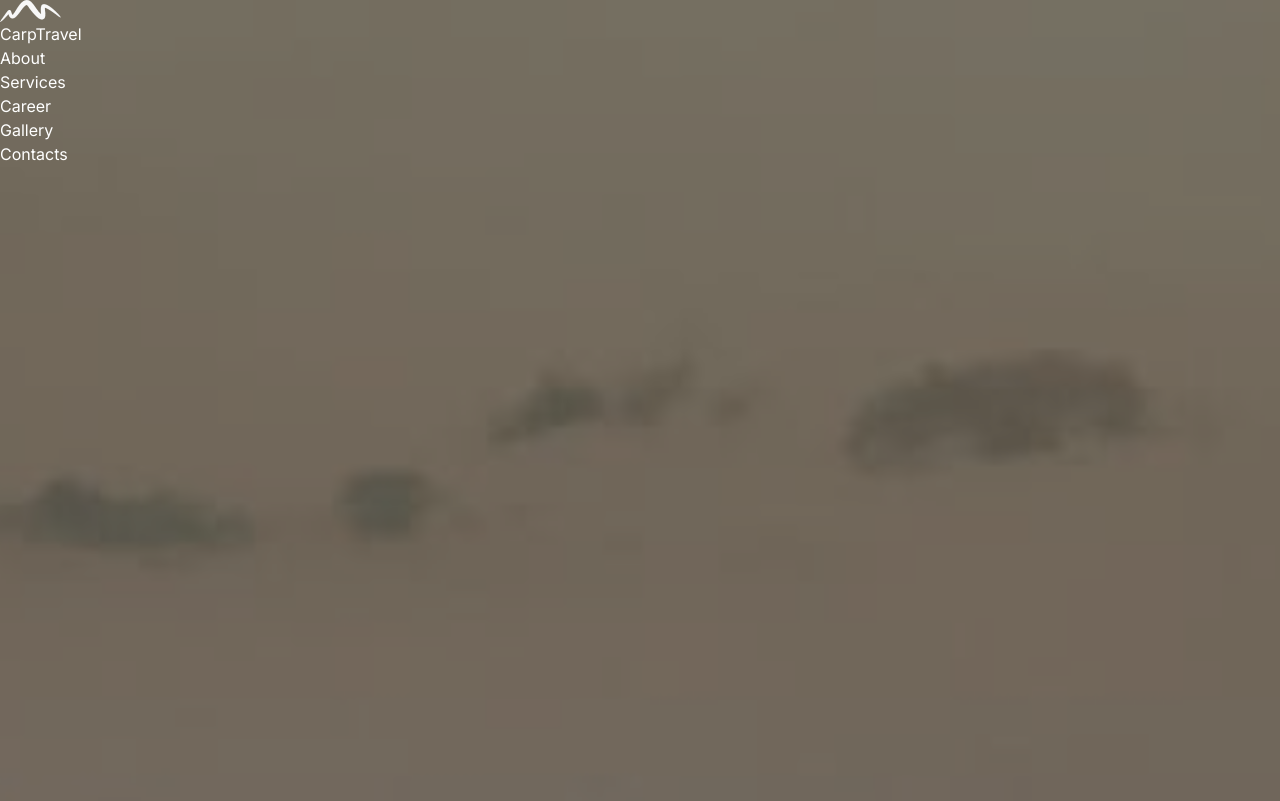
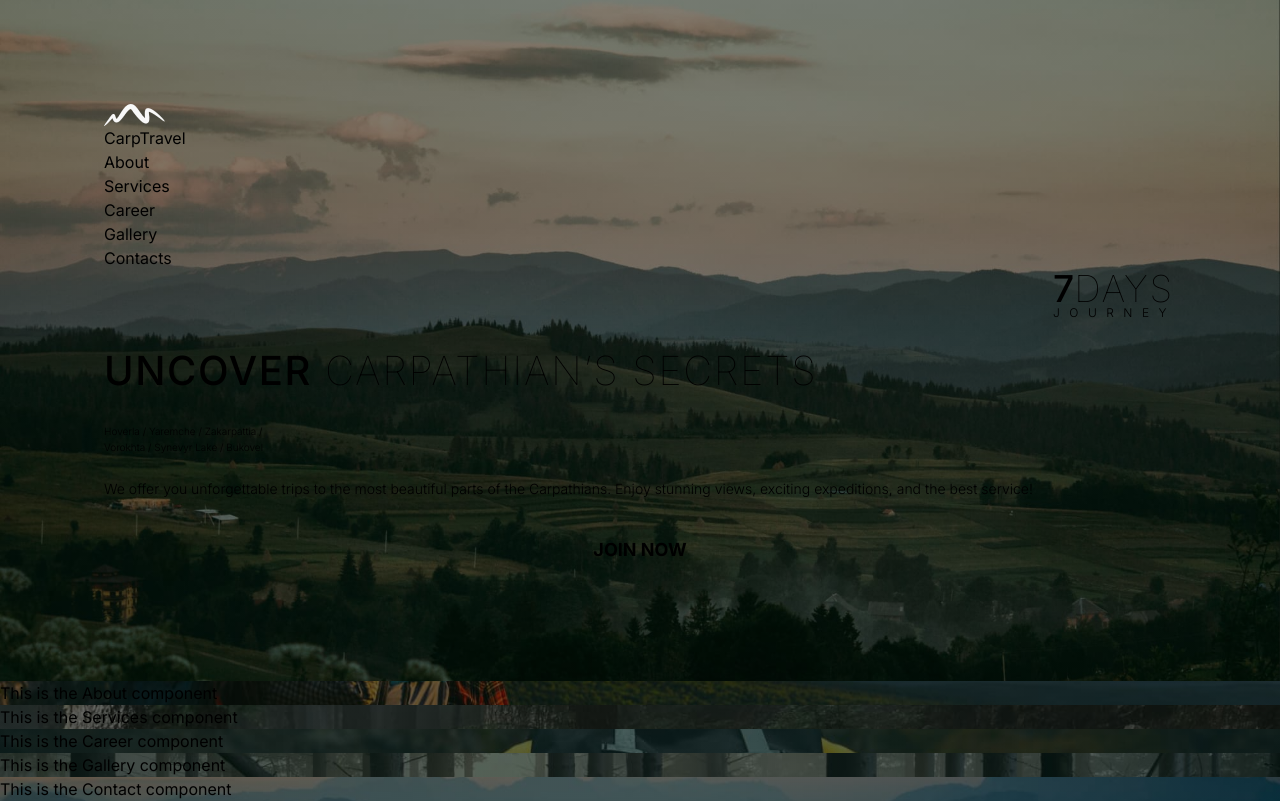
Before and after one commit to LiudmylaKozytska/carpTravel, a Next.js app: page / in a window 1280 px wide. Shown: the top 801 px of the page. Built offline with nearby package versions, Linux system fonts and the light colour scheme.

Commit message:
add hero section

```diff
--- a/src/app/(routes)/hero/Hero.tsx
+++ b/src/app/(routes)/hero/Hero.tsx
@@ -1,8 +1,30 @@
 import Navigation from "@/components/Header";
 import BackgroundImage from "@/components/BackgroundImage";
+import data from "../../../../public/content/hero.json";
 
-export default function Hero () {
-    return <BackgroundImage image="/images/hero.jpg">
-        <Navigation/>
-    </BackgroundImage>;
+export default function Hero() {
+  return (
+    <BackgroundImage image="/images/hero.jpg">
+      <div className="container pt-[36px] pb-[56px] md:py-[64px] lg:py-[104px]">
+        <Navigation />
+        <div className="mb-[24px] flex flex-col items-end ">
+          <div>
+            <p className="font-medium text-[37px] uppercase leading-none">
+              7<span className="font-thin tracking-[1.66px]">days</span>
+            </p>
+            <p className="text-[12px] font-light uppercase leading-none tracking-[9.48px]">
+              journey
+            </p>
+          </div>
+        </div>
+        <h1 className="mb-[24px] text-[40px] font-medium uppercase leading-[56px] tracking-[1.6px]">
+          {data.title.main}
+          <span className="font-thin"> {data.title.add}</span>
+        </h1>
+        <p className="mb-[24px] text-[10px] font-light leading-[16px] w-[165px]">{data.additional}</p>
+        <p className="mb-[24px] text-[14px] font-light leading-[20px] text-justify">{data.description}</p>
+        <button className="px-[64px] py-[18px] w-[100%] text-[18px] font-bold uppercase leading-none">join now</button>
+      </div>
+    </BackgroundImage>
+  );
 }
--- a/src/components/BackgroundImage.tsx
+++ b/src/components/BackgroundImage.tsx
@@ -7,20 +7,15 @@ interface BgImage {
 
 export default function BackgroundImage ( props: BgImage  ) {
 return (
-        <div
-      className="bg-cover bg-center bg-no-repeat relative"
+        <section
       style={{
-          backgroundImage: `url(${props.image})`,
-          paddingBottom: 'calc(642 / 320 * 100%)'
+        backgroundImage: `linear-gradient(rgba(2, 15, 8, 0.5), rgba(2, 15, 8, 0.5)), url(${props.image})`,
+        backgroundSize: 'cover',
+        backgroundPosition: 'center center',
+        backgroundRepeat: 'no-repeat'
       }}
     >
-        <div className="absolute inset-0"
-                style={{
-                    backgroundColor: 'rgba(2, 15, 8, 0.5)'}}
-            ></div>
-      <div className="absolute inset-0 text-white">
         {props.children}
-      </div>
-    </div>
+    </section>
   );
 };
--- a/tailwind.config.ts
+++ b/tailwind.config.ts
@@ -1,25 +1,28 @@
-import type { Config } from 'tailwindcss'
+import type { Config } from "tailwindcss";
 
 const config: Config = {
   content: [
-    './src/pages/**/*.{js,ts,jsx,tsx,mdx}',
-    './src/components/**/*.{js,ts,jsx,tsx,mdx}',
-    './src/app/**/*.{js,ts,jsx,tsx,mdx}',
+    "./src/pages/**/*.{js,ts,jsx,tsx,mdx}",
+    "./src/components/**/*.{js,ts,jsx,tsx,mdx}",
+    "./src/app/**/*.{js,ts,jsx,tsx,mdx}",
   ],
   theme: {
+    screens: {
+        sm: { max: "767.98px" },
+        md: "768px",
+        lg: "1280px",
+      },
     extend: {
-      backgroundImage: {
-        'gradient-radial': 'radial-gradient(var(--tw-gradient-stops))',
-        'gradient-conic':
-          'conic-gradient(from 180deg at 50% 50%, var(--tw-gradient-stops))',
+      container: {
+      padding: {
+        sm: '20px',
+        md: '32px',
+        lg: '104px',
       },
-      screens: {
-        'sm': '320px',
-        'md': '768px',
-        'lg': '1280px',
-      },
+      center: true,
+    },
     },
   },
   plugins: [],
-}
-export default config
+};
+export default config;
```
Also changed, not shown: public/images/hero.jpg, src/app/globals.css (line endings or trailing spaces).
